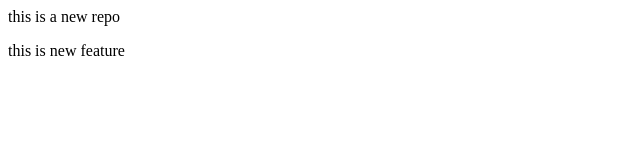
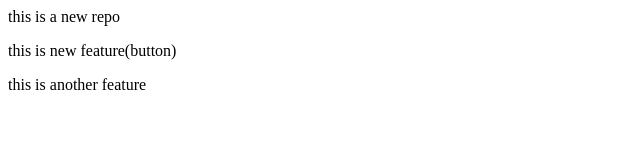
Before and after one commit to Shaziya-dev/localrepo, a plain HTML site: page index.html in a window 1280 px wide. Shown: the whole page, without its empty margins (0-640 px from the left). Drawn offline with Linux system fonts and the light colour scheme.

Commit message:
Add new feature

```diff
--- a/index.html
+++ b/index.html
@@ -1,2 +1,3 @@
 <p>this is a new repo</p>
-<p> this is new feature</p>
+<p> this is new feature(button)</p>
+<p>this is another feature</p>
```
